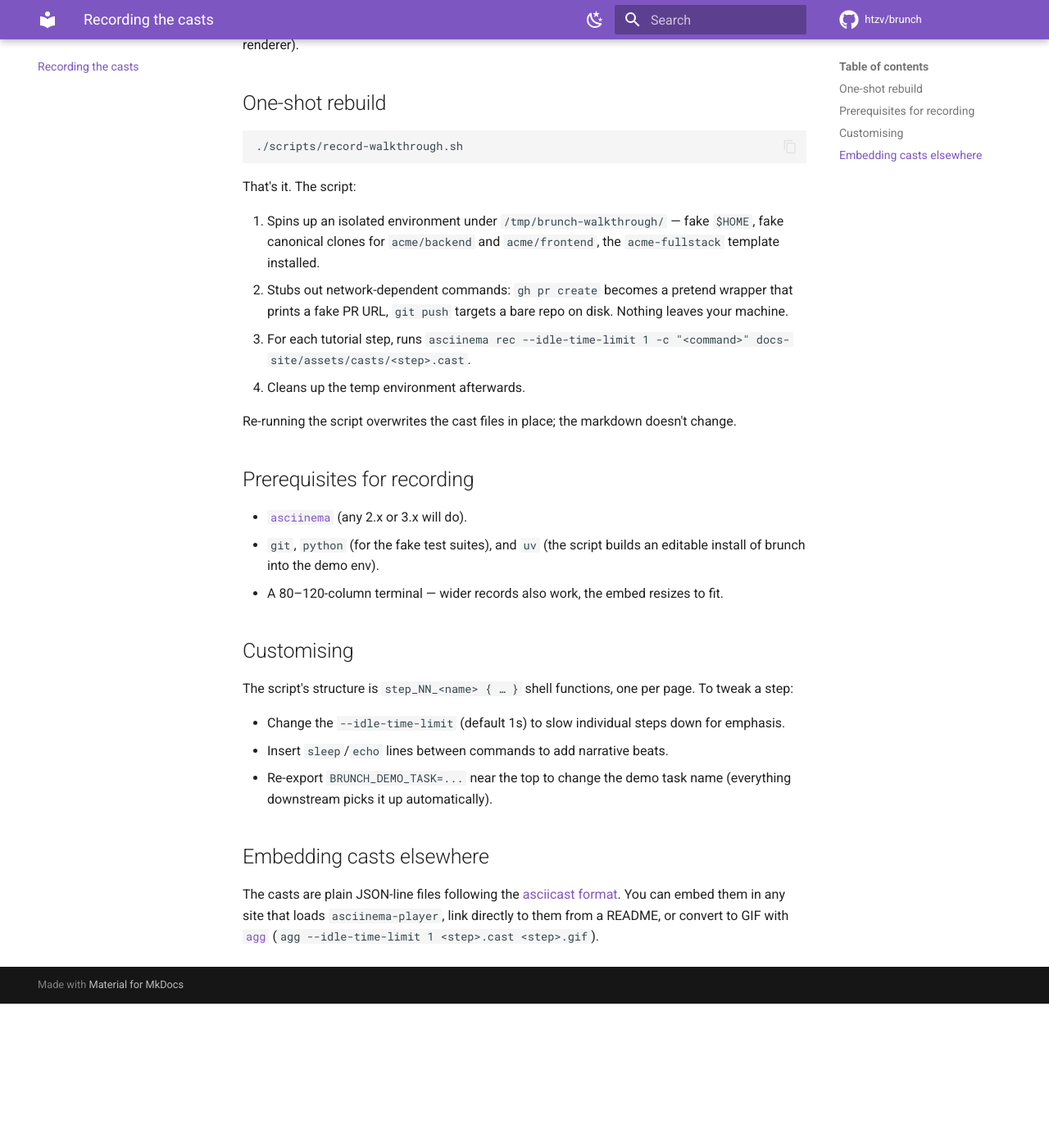
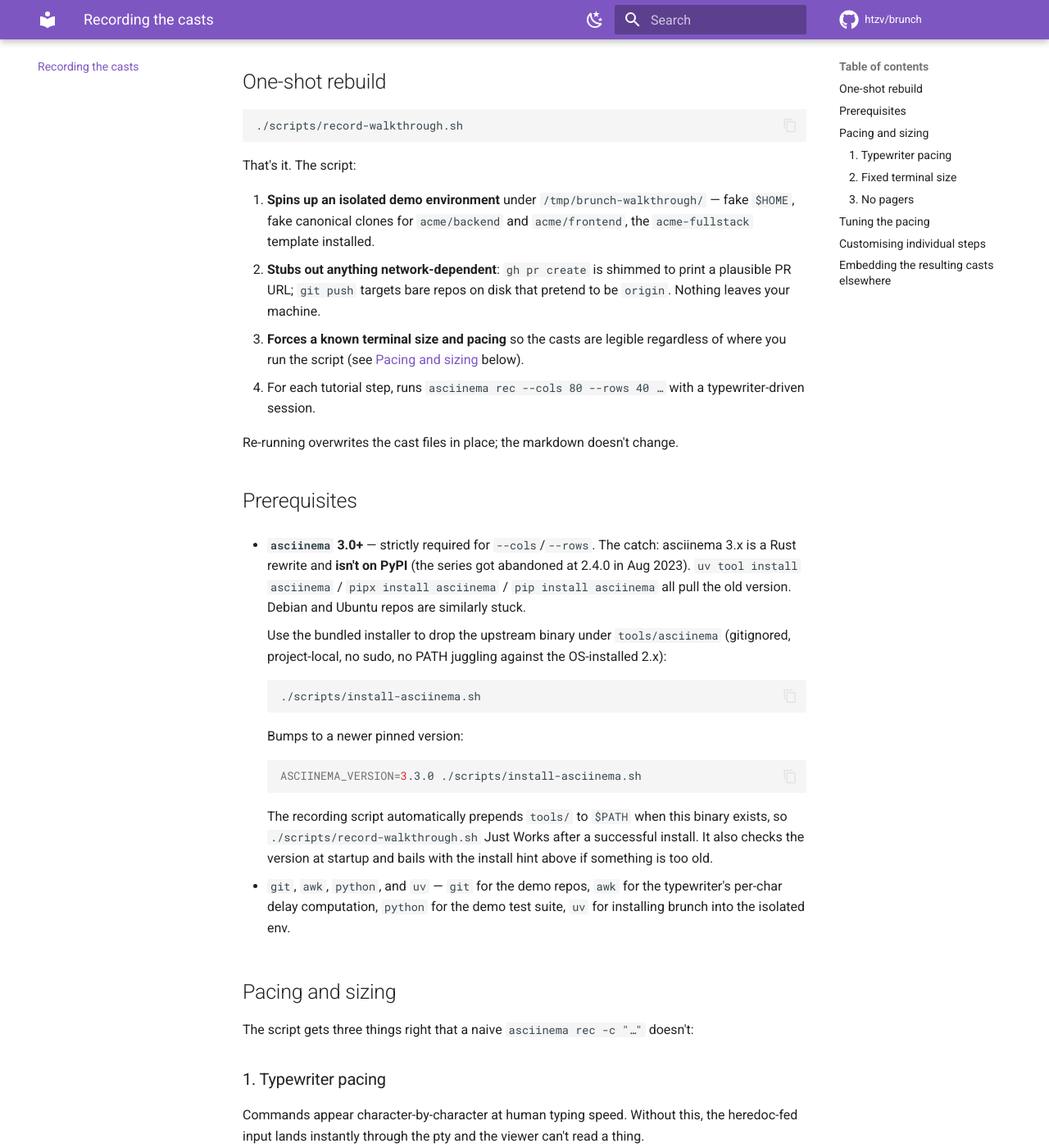
Before and after one commit to htzv/brunch, an MkDocs documentation site: the page built from docs-site/recording.md, in a window 1280 px wide and 1400 px high, scrolled down 262 px. Shown: the whole window at 82% size. Built offline with MkDocs 1.6.1 and Material for MkDocs 9.7.7, drawn with Linux system fonts in a browser that asks for light colours; nearby versions of some CDN libraries; comment, search, counter and statistics services are not loaded; before the commit the page ends 1486 px from its top, so only the background shows below that; some of the changed text lies outside the part shown.

Commit message:
docs: scripts/install-asciinema.sh for fetching the 3.x binary from upstream
asciinema 3.x is a Rust rewrite and isn't on PyPI — the Python releases
got abandoned at 2.4.0 in Aug 2023, so `uv tool install asciinema` /
`pipx install asciinema` / `pip install asciinema` all pull the old
version. Debian/Ubuntu repos are similarly stuck. The only supported
distribution channels for 3.x are GitHub releases, Cargo, and a few OS
package repos that aren't APT.

## Installer

`scripts/install-asciinema.sh` fetches the platform-appropriate binary
from the upstream release page (https://github.com/asciinema/asciinema/releases)
and drops it at `tools/asciinema`, gitignored. No sudo, no PATH
collision with the OS-installed 2.x.

Defaults to v3.2.0; override with `ASCIINEMA_VERSION=3.3.0`. Linux
glibc/musl selectable via `ASCIINEMA_LINUX_VARIANT=musl` (defaults to
gnu). Supports Linux x86_64/aarch64 and macOS x86_64/aarch64.

Idempotent: if `tools/asciinema --version` already matches the
requested version, the script exits cleanly without re-downloading.

## record-walkthrough.sh integration

The recording script now prepends `tools/` to PATH when the
project-local binary exists, so a successful `install-asciinema.sh`
makes `record-walkthrough.sh` Just Work without further configuration.

## Docs

docs-site/recording.md explains the situation (PyPI 2.4.0 dead-end,
why we need 3.x for --cols/--rows) and points at the installer as the
canonical way to get a usable asciinema for this repo.

Verified end-to-end: ./scripts/install-asciinema.sh downloads
asciinema-x86_64-unknown-linux-gnu (v3.2.0, 7.6 MB), drops to
tools/asciinema, which then reports `asciinema 3.2.0`. mkdocs build
--strict remains clean.

Co-Authored-By: Claude Opus 4.7 (1M context) <noreply@anthropic.com>

````diff
--- a/docs-site/recording.md
+++ b/docs-site/recording.md
@@ -1,9 +1,8 @@
 # Recording the casts
 
-Every page in the [walkthrough](walkthrough/index.md) embeds a short asciinema
-cast at `docs-site/assets/casts/<step>.cast`. The casts are committed
-alongside the markdown — but they're easy to regenerate if you ever
-want a fresh recording (e.g. after a UI change in brunch's renderer).
+Every page in the [walkthrough](walkthrough/index.md) embeds a short
+asciinema cast at `docs-site/assets/casts/<step>.cast`. The casts are
+committed alongside the markdown — but they're easy to regenerate.
 
 ## One-shot rebuild
 
@@ -13,43 +12,144 @@ want a fresh recording (e.g. after a UI change in brunch's renderer).
 
 That's it. The script:
 
-1. Spins up an isolated environment under `/tmp/brunch-walkthrough/` —
-   fake `$HOME`, fake canonical clones for `acme/backend` and
-   `acme/frontend`, the `acme-fullstack` template installed.
-2. Stubs out network-dependent commands: `gh pr create` becomes a
-   pretend wrapper that prints a fake PR URL, `git push` targets a
-   bare repo on disk. Nothing leaves your machine.
-3. For each tutorial step, runs `asciinema rec --idle-time-limit 1 -c
-   "<command>" docs-site/assets/casts/<step>.cast`.
-4. Cleans up the temp environment afterwards.
+1. **Spins up an isolated demo environment** under `/tmp/brunch-walkthrough/` —
+   fake `$HOME`, fake canonical clones for `acme/backend` and `acme/frontend`,
+   the `acme-fullstack` template installed.
+2. **Stubs out anything network-dependent**: `gh pr create` is shimmed to
+   print a plausible PR URL; `git push` targets bare repos on disk that
+   pretend to be `origin`. Nothing leaves your machine.
+3. **Forces a known terminal size and pacing** so the casts are legible
+   regardless of where you run the script (see [Pacing and sizing](#pacing-and-sizing)
+   below).
+4. For each tutorial step, runs `asciinema rec --cols 80 --rows 40 …`
+   with a typewriter-driven session.
 
-Re-running the script overwrites the cast files in place; the markdown
-doesn't change.
+Re-running overwrites the cast files in place; the markdown doesn't
+change.
 
-## Prerequisites for recording
+## Prerequisites
 
-- [`asciinema`](https://docs.asciinema.org/) (any 2.x or 3.x will do).
-- `git`, `python` (for the fake test suites), and `uv` (the script
-  builds an editable install of brunch into the demo env).
-- A 80–120-column terminal — wider records also work, the embed
-  resizes to fit.
+- **`asciinema` 3.0+** — strictly required for `--cols`/`--rows`. The
+  catch: asciinema 3.x is a Rust rewrite and **isn't on PyPI** (the
+  series got abandoned at 2.4.0 in Aug 2023). `uv tool install
+  asciinema` / `pipx install asciinema` / `pip install asciinema` all
+  pull the old version. Debian and Ubuntu repos are similarly stuck.
 
-## Customising
+    Use the bundled installer to drop the upstream binary under
+    `tools/asciinema` (gitignored, project-local, no sudo, no PATH
+    juggling against the OS-installed 2.x):
 
-The script's structure is `step_NN_<name> {  …  }` shell functions, one
-per page. To tweak a step:
+    ```bash
+    ./scripts/install-asciinema.sh
+    ```
 
-- Change the `--idle-time-limit` (default 1s) to slow individual steps
-  down for emphasis.
-- Insert `sleep`/`echo` lines between commands to add narrative beats.
-- Re-export `BRUNCH_DEMO_TASK=...` near the top to change the demo task
-  name (everything downstream picks it up automatically).
+    Bumps to a newer pinned version:
 
-## Embedding casts elsewhere
+    ```bash
+    ASCIINEMA_VERSION=3.3.0 ./scripts/install-asciinema.sh
+    ```
+
+    The recording script automatically prepends `tools/` to `$PATH`
+    when this binary exists, so `./scripts/record-walkthrough.sh` Just
+    Works after a successful install. It also checks the version at
+    startup and bails with the install hint above if something is too
+    old.
+
+- `git`, `awk`, `python`, and `uv` — `git` for the demo repos, `awk` for
+  the typewriter's per-char delay computation, `python` for the demo
+  test suite, `uv` for installing brunch into the isolated env.
+
+## Pacing and sizing
+
+The script gets three things right that a naive `asciinema rec -c "…"`
+doesn't:
+
+### 1. Typewriter pacing
+
+Commands appear character-by-character at human typing speed. Without
+this, the heredoc-fed input lands instantly through the pty and the
+viewer can't read a thing.
+
+This is done by a `type_cmd` bash function sourced into every recorded
+session (the helper file lives at
+`$DEMO_ROOT/demo-helpers.sh` while recording). Each step's session
+looks like:
+
+```bash
+source $DEMO_ROOT/demo-helpers.sh
+type_cmd 'brunch status'
+demo_say 'and a deeper health check:'
+type_cmd 'brunch fsck'
+exit
+```
+
+`type_cmd` prints the command to stdout char-by-char with a sleep
+between each, then `eval`s it. `demo_say` does the same for narrative
+comments (rendered as `# dim grey text`). `demo_pause [seconds]` adds
+an explicit beat.
+
+### 2. Fixed terminal size
+
+`asciinema rec --cols 80 --rows 40` ignores the host terminal's actual
+size and records a fixed 80×40 canvas. The asciinema-player on the
+docs site scales that to the page width, which looks good across
+viewports.
+
+**You don't need to resize your terminal panel** — Zed's panel can be
+any size, the cast will still be 80×40.
+
+### 3. No pagers
+
+`git log` defaults to invoking `less`, which would flash up a pager UI
+inside the cast and steal the keyboard. The helper file exports
+`GIT_PAGER=cat` and `PAGER=cat` so every paging tool in the recorded
+session writes to stdout directly.
+
+## Tuning the pacing
+
+The four pacing knobs are env vars; the defaults are tuned for
+walkthrough-style demos:
+
+| Variable | Default | What it does |
+|---|---|---|
+| `BRUNCH_TYPE_CPS` | `22` | Typewriter speed in characters per second (`22` ≈ 45 ms/char, deliberate but not painful). |
+| `BRUNCH_POST_LINE_PAUSE` | `0.8` | Seconds to wait after a command's output before the next prompt. |
+| `BRUNCH_IDLE_TIME_LIMIT` | `3` | `--idle-time-limit` passed to `asciinema rec`; idle gaps longer than this are collapsed during playback. |
+| `BRUNCH_CAST_COLS` / `BRUNCH_CAST_ROWS` | `80` / `40` | Recording canvas dimensions. |
+
+To slow everything down for a particularly fiddly step:
+
+```bash
+BRUNCH_TYPE_CPS=14 BRUNCH_POST_LINE_PAUSE=1.5 ./scripts/record-walkthrough.sh
+```
+
+To speed it up if it feels turgid:
+
+```bash
+BRUNCH_TYPE_CPS=35 BRUNCH_POST_LINE_PAUSE=0.4 ./scripts/record-walkthrough.sh
+```
+
+## Customising individual steps
+
+Each step is a small bash function (`step_00_setup`, `step_01_create`,
+…). To tweak one:
+
+- Add or remove `type_cmd '<cmd>'` lines.
+- Insert `demo_say '<note>'` for a slow narrative comment between
+  commands.
+- Drop in a `demo_pause 2` to hold on a particularly information-dense
+  bit of output.
+- Override per-step env vars by prefixing the `record` call —
+  e.g., to type the `init` step extra-slowly, change `step_01_create` to
+  prefix `BRUNCH_TYPE_CPS=14` before calling `record`.
+
+## Embedding the resulting casts elsewhere
 
 The casts are plain JSON-line files following the [asciicast
-format](https://docs.asciinema.org/manual/asciicast/v2/). You can
-embed them in any site that loads `asciinema-player`, link directly
-to them from a README, or convert to GIF with
-[`agg`](https://github.com/asciinema/agg) (`agg --idle-time-limit 1
-<step>.cast <step>.gif`).
+format](https://docs.asciinema.org/manual/asciicast/v2/). You can:
+
+- Embed them in any site that loads `asciinema-player`.
+- Link directly to them from a README via `[![asciicast](https://asciinema.org/a/<id>.svg)](…)`
+  once uploaded.
+- Convert to GIF with [`agg`](https://github.com/asciinema/agg):
+  `agg --cols 80 --rows 40 <step>.cast <step>.gif`.
````
Also changed, not shown: 12 other files.
